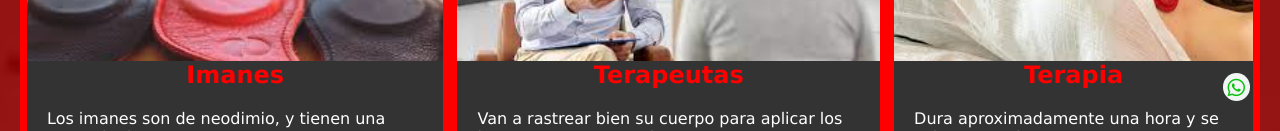
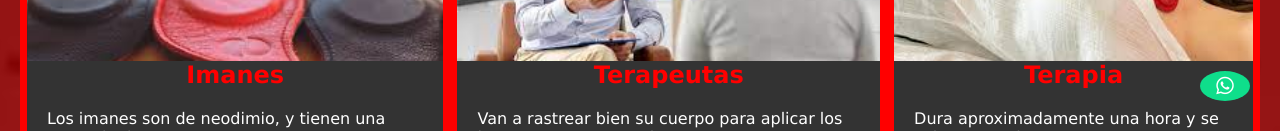
Before and after one commit to gerardodamian/Biomagnetismo-Medicinal, a plain HTML site: page index.html in a window 1280 px wide. Shown: the part 669-800 px from the top of the page. Drawn offline with Linux system fonts and the light colour scheme.

Commit message:
modifique logo whatsapp

```diff
--- a/bio.css
+++ b/bio.css
@@ -247,7 +247,9 @@ footer a {
     text-align: center;
 }
 .whatsapp {
-    background-color: rgb(241, 246, 244);
+    width: 50px;
+    height: 30px;
+    background-color: rgb(15, 222, 139);
     color: white;
     position: fixed;
     right: 30px;
@@ -258,7 +260,7 @@ footer a {
     font-size: 25px;
 }
 .whatsapp a {
-    color: rgb(12, 193, 15);
+    color: rgb(255, 255, 255);
 }
 .leg {
     margin-left: 20px;
```
